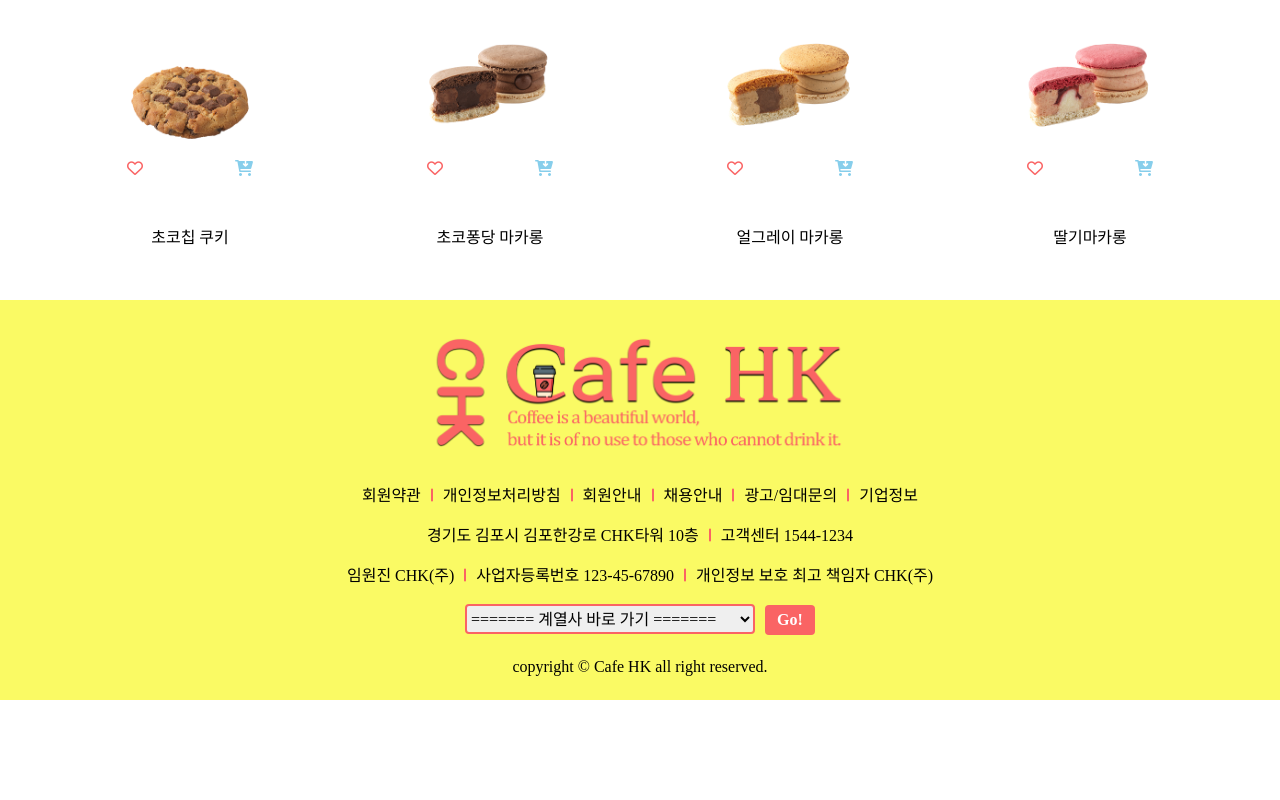
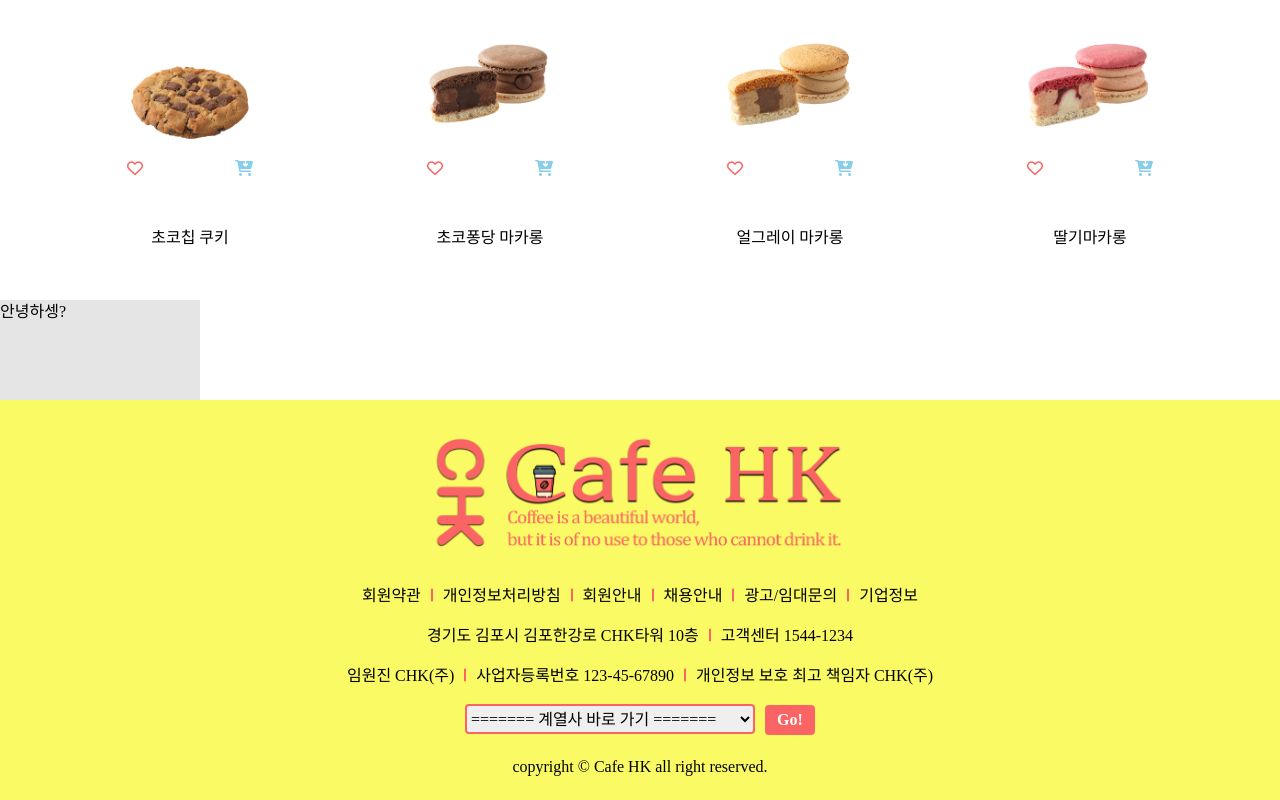
Before and after one commit to libby0322/CafeLibver, a React (Create React App) app: page /menu in a window 1280 px wide. Shown: the part 6985-7785 px from the top of the page. Before the commit the page ends 7685 px from the top, so only its background shows below. Built offline with nearby package versions, Linux system fonts and the light colour scheme; a web font is replaced by a local one.

Commit message:
Update Menu.jsx

```diff
--- a/src/Menu/Menu.jsx
+++ b/src/Menu/Menu.jsx
@@ -8,9 +8,14 @@ import mini from './MenuList.json';
 import Footer from './Footer';
 import GoTop from './GoTop';
 import $ from 'jquery'
+import styled from 'styled-components';
 
 
-
+const Show = styled.div`
+  width: 200px;
+  height: 100px;
+  background-color : rgba(0,0,0,0.1);
+`
 
 const Menu = ({addList,setAddList,non,dessert}) => {
 
@@ -197,7 +202,9 @@ for(let i=0; i< mini.mini.length;i++){
         {breadList}
     </ul>
 </div>
-
+<Show>
+  <p>안녕하셍?</p>
+</Show>
 <GoTop/>
 <Footer/>
 </>
```
